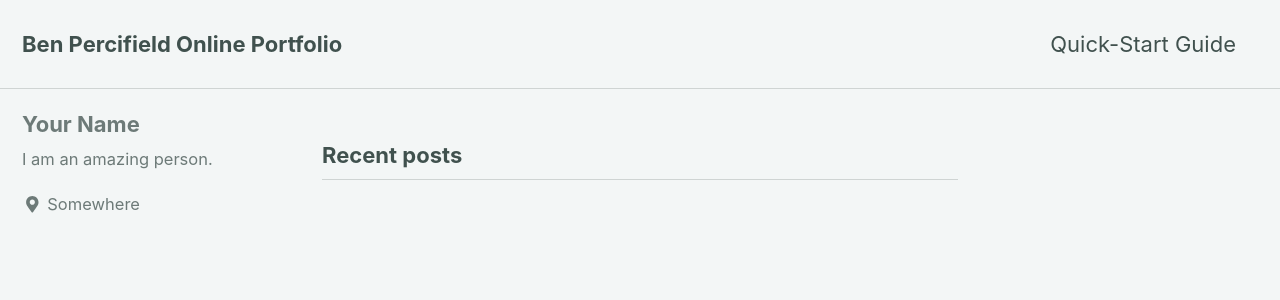
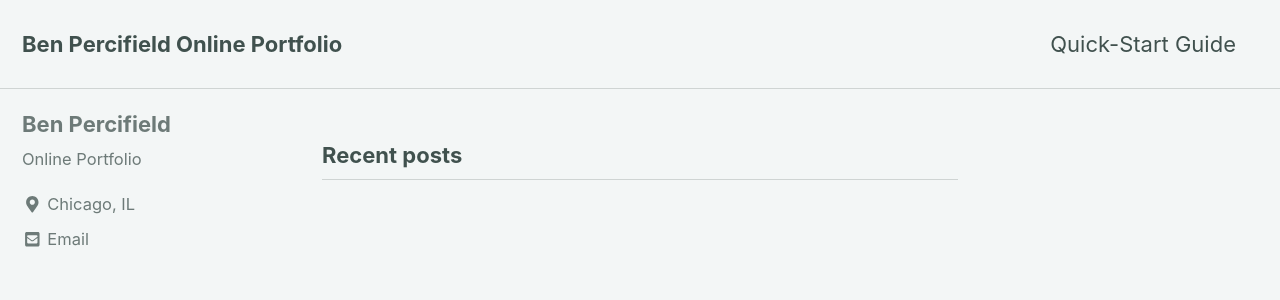
Before and after one commit to benpercifield/benpercifield.github.io, a Jekyll site: the page built from index.html, in a window 1280 px wide and 900 px high. Shown: the top 300 px of the window. Built offline with Jekyll 4.4.1, drawn with Linux system fonts in a browser that asks for light colours; cached includes are drawn as plain includes; nearby versions of some CDN libraries; the list of posts is cut into pages by our own code.

Commit message:
better bio

```diff
--- a/_config.yml
+++ b/_config.yml
@@ -101,11 +101,11 @@ analytics:
 
 # Site Author
 author:
-  name             : "Your Name"
+  name             : "Ben Percifield"
   avatar           : # path of avatar image, e.g. "/assets/images/bio-photo.jpg"
-  bio              : "I am an amazing person."
-  location         : "Somewhere"
-  email            :
+  bio              : "Online Portfolio"
+  location         : "Chicago, IL"
+  email            : "benpercifield@gmail.com"
   links:
     - label: "Email"
       icon: "fas fa-fw fa-envelope-square"
```
